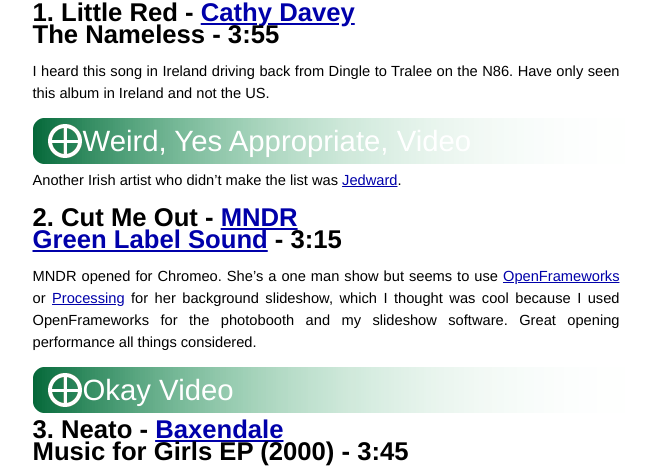
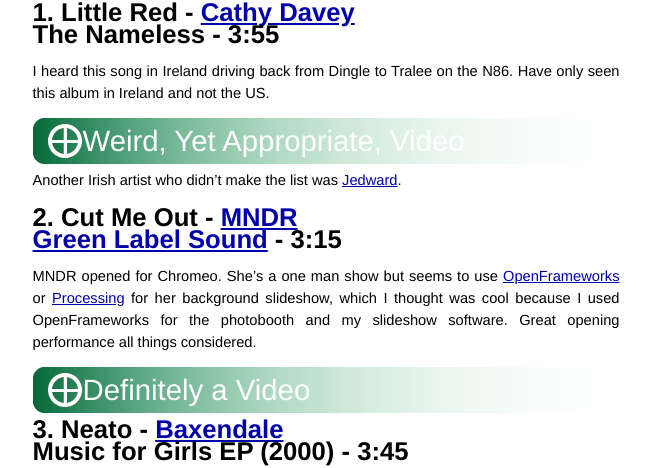
Before and after one commit to grinner/grinner.github.com, a Jekyll site: the page built from _posts/2011-07-24-mix-of-the-year-2010.md, in a window 1280 px wide and 900 px high. Shown: the part 432-900 px from the top of the window, without its empty margins (314-965 px from the left). Built offline with Jekyll 4.4.1, drawn with Linux system fonts in a browser that asks for light colours; Markdown is read by kramdown in place of the engine named in the settings.

Commit message:
update heading test

```diff
--- a/_posts/2011-07-24-mix-of-the-year-2010.md
+++ b/_posts/2011-07-24-mix-of-the-year-2010.md
@@ -29,7 +29,7 @@
 Have only seen this album in Ireland and not the US.
 
 <div>
-    <div class="trigger"><a>Weird, Yes Appropriate, Video</a></div>
+    <div class="trigger"><a>Weird, Yet Appropriate, Video</a></div>
     <div class="toggle_container">
         <iframe width="640" height="390" src="http://www.youtube.com/v/w3HbIBAdJ9o" frameborder="0" allowfullscreen></iframe>
     </div>
@@ -47,7 +47,7 @@
 slideshow software.  Great opening performance all things considered.
 
 <div>
-    <div class="trigger"><a>Okay Video</a></div>
+    <div class="trigger"><a>Definitely a Video</a></div>
     <div class="toggle_container">
         <iframe width="640" height="390" src="http://www.youtube.com/embed/sQE2u0-fYtA" frameborder="0" allowfullscreen></iframe>
     </div>
```
